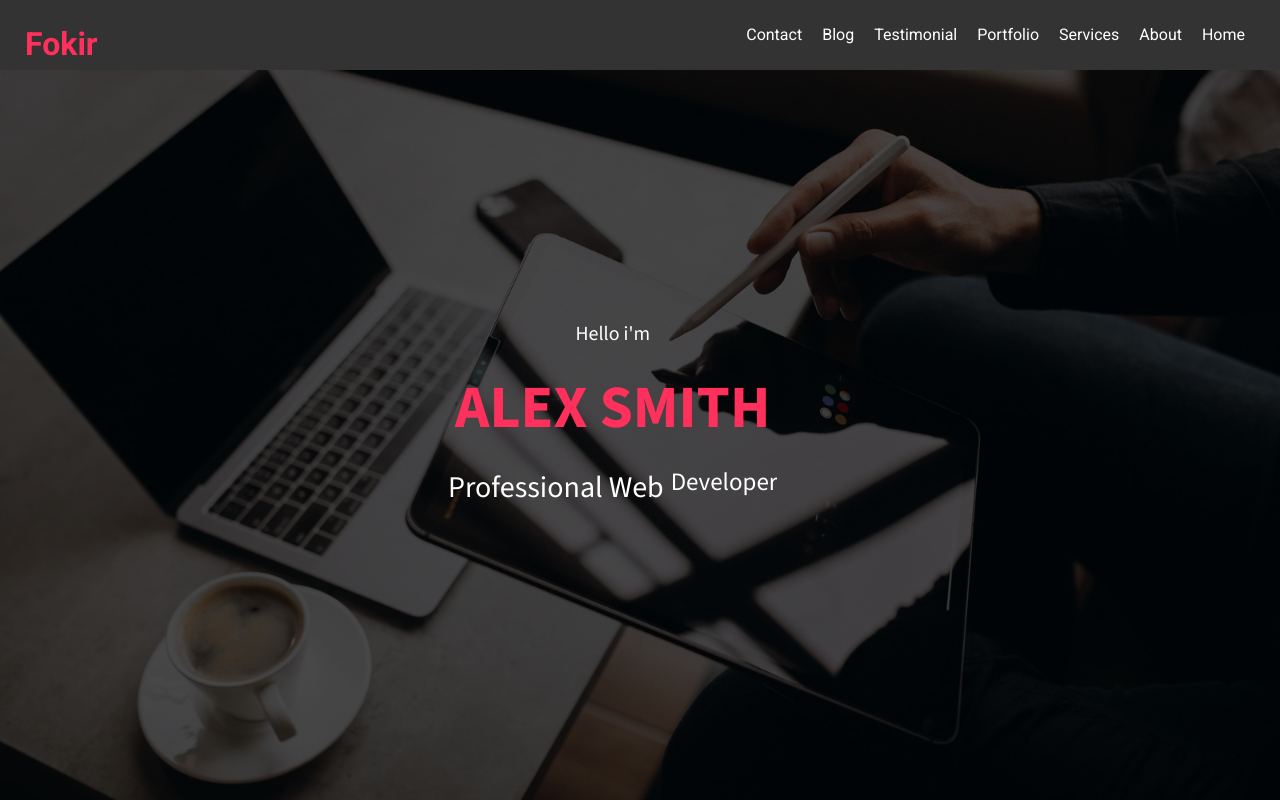
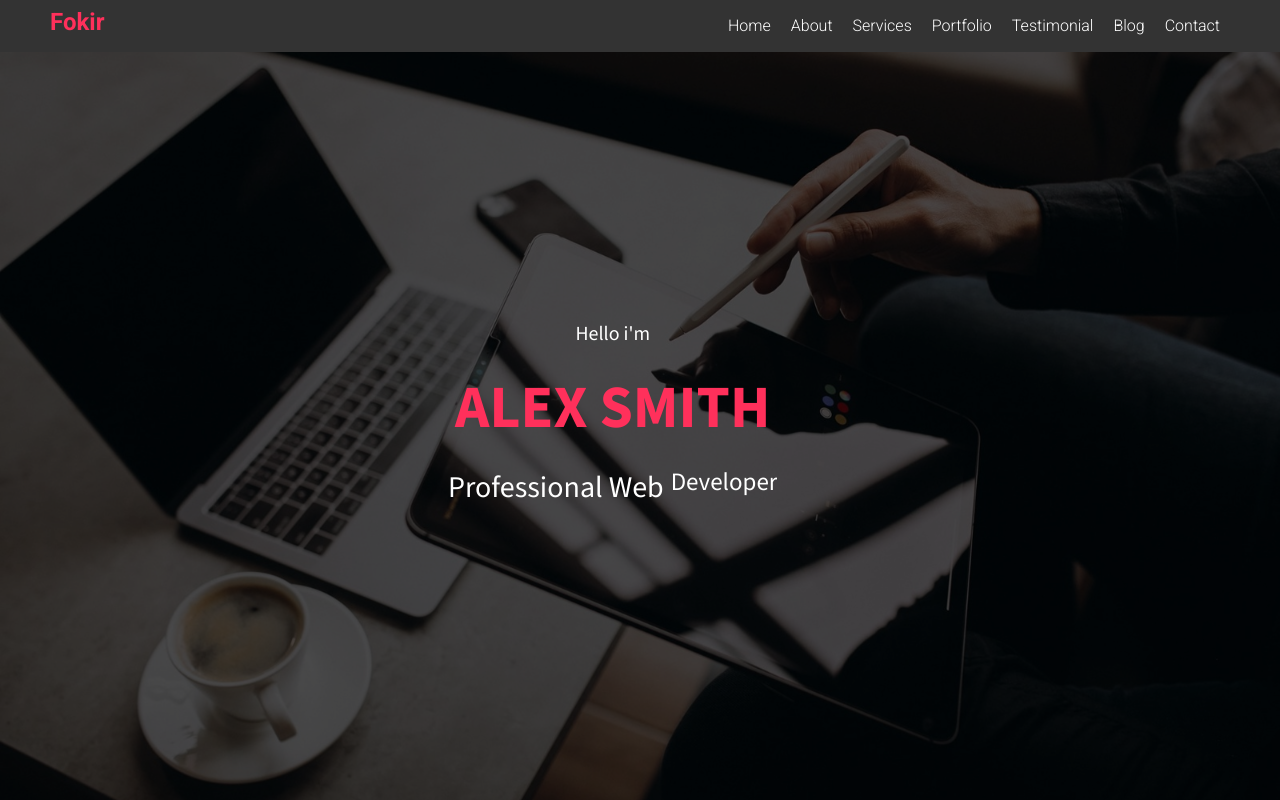
Before and after one commit to Maihetemy/Fokir, a plain HTML site: page index.html in a window 1280 px wide. Shown: the top 800 px of the page. Drawn offline with nearby package versions, Linux system fonts and the light colour scheme.

Commit message:
nav modifications

```diff
--- a/css/home.css
+++ b/css/home.css
@@ -41,32 +41,33 @@ body {
     background-size: cover;
     background-position: center;
     text-align: center;
-
-
 }
 
 .nav {
-    height: 70px;
+    min-height: 0px;
     width: 100%;
     background-color: #333;
-    padding: 25px;
+    padding: 8px 50px;
     position: fixed;
     z-index: 100;
-}
-
-.black-layer {
-    min-height: 100vh;
-    width: 100%;
-    background-color: rgba(0, 0, 0, 0.7);
 }
 
 .header .logo {
     text-transform: capitalize;
     color: rgb(255, 48, 91);
+    float: left;
+    font-size: 24px;
 }
-
+.header .menu{
+    float: right;
+    padding: 8px 0px;
+}
 .header .menu li {
     list-style: none;
+    float: left;
+    text-transform: capitalize;
+    font-weight: 300;
+    line-height: 20px;
 
 }
 
@@ -75,6 +76,15 @@ body {
     color: white;
     padding: 15px 10px;
 
+}
+.menu a:hover{
+    color: #ff305b;
+}
+
+.black-layer {
+    min-height: 100vh;
+    width: 100%;
+    background-color: rgba(0, 0, 0, 0.7);
 }
 
 .intro {
@@ -380,9 +390,9 @@ button {
 }
 
 .client-image {
-    width: 20%;
     float: left;
-    /* margin: 16px; */
+
+
 }
 
 .client-image img {
@@ -393,7 +403,7 @@ button {
 .card-info {
 
     float: left;
-    padding: 50px 16px;
+    padding: 25px;
     text-align: left;
     width: 75%;
 }
--- a/index.html
+++ b/index.html
@@ -15,21 +15,19 @@
 </head>
 
 <body>
-    <div class="header">
+    <div class="header" id="home">
         <div class="black-layer">
             <div class="nav">
-                <div class="logo float-left">
-                    <h1>fokir</h1>
-                </div>
+                <h1 class="logo">fokir</h1>
                 <div class="menu">
                     <ul>
-                        <li class="float-right"><a href="">Home</a></li>
-                        <li class="float-right"><a href="">About</a></li>
-                        <li class="float-right"><a href="">Services</a></li>
-                        <li class="float-right"><a href="">Portfolio</a></li>
-                        <li class="float-right"><a href="">Testimonial</a></li>
-                        <li class="float-right"><a href="">Blog</a></li>
-                        <li class="float-right"><a href="">Contact</a></li>
+                        <li><a href="#home">home</a></li>
+                        <li><a href="#about">about</a></li>
+                        <li><a href="#services">services</a></li>
+                        <li><a href="#portfolio">portfolio</a></li>
+                        <li><a href="#testimonial">testimonial</a></li>
+                        <li><a href="#blog">blog</a></li>
+                        <li><a href="#contact">contact</a></li>
                     </ul>
                 </div>
                 <div class="clear"></div>
@@ -47,7 +45,7 @@
             </div>
         </div>
     </div>
-    <div class="about">
+    <div class="about" id="about">
         <div class="about-image-container">
             <div class="about-image-border">
                 <div class="about-image">
@@ -90,7 +88,7 @@
         </div>
         <div class="clear"></div>
     </div>
-    <div class="ourServices">
+    <div class="ourServices" id="services">
         <div class="title">
             <h2 id="title">our services</h2>
             <div class="lines"></div>
@@ -128,7 +126,7 @@
         </div>
 
     </div>
-    <div class="our-portfolio">
+    <div class="our-portfolio" id="portfolio">
         <h2 id="title">our portfolio</h2>
         <div class="portfolio-list">
             <ul>
@@ -180,12 +178,11 @@
         </div>
     </div>
 
-    <div class="some-info"></div>
-    <div class="clients-feedback">
+    <div class="clients-feedback " id="">
         <h2 id="title">clients feedback</h2>
         <div class="client-card">
             <div class="client-image">
-                <img src="/images/8.jpg" >
+                <img src="/images/8.jpg">
             </div>
             <div class="card-info">
                 <h3>alex ander</h3>
@@ -209,7 +206,7 @@
         </div>
 
     </div>
-    <div class="our-blog">
+    <div class="our-blog" id="blog">
         <h2 id="title">our blog</h2>
         <div class="cards">
 
@@ -258,7 +255,7 @@
             <div class="clear"></div>
         </div>
     </div>
-    <div class="contact-us">
+    <div class="contact-us" id="contact">
         <h2 id="title">contact us</h2>
         <div class="form-section">
             <form>
```
